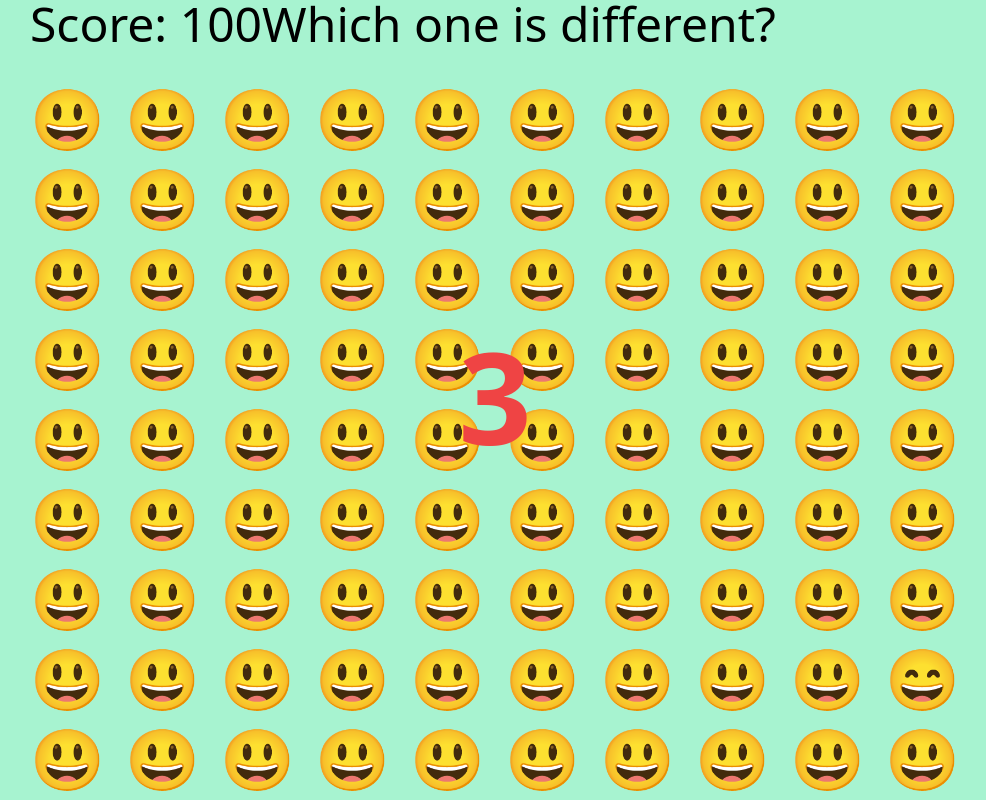
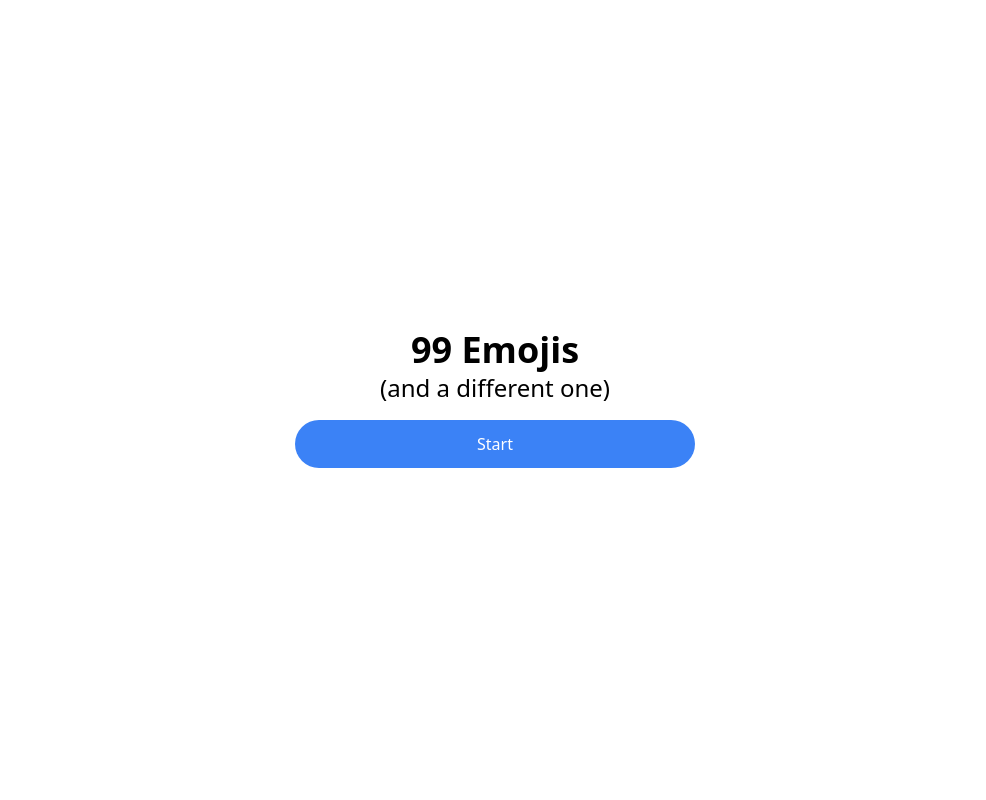
Before and after one commit to jamesmarriott/99emojis, a React (Create React App) app: page / in a window 1280 px wide. Shown: the top 800 px of the page, without its empty margins (145-1131 px from the left). Built offline with nearby package versions, Linux system fonts and the light colour scheme.

Commit message:
emojigame

```diff
--- a/src/App.js
+++ b/src/App.js
@@ -1,27 +1,11 @@
 import React, { useState, useEffect } from "react";
 import { generateQuestion } from "./helpers"
 import QuestionDisplay from "./components/questionDisplay"
-import { List, arrayMove } from "react-movable";
+import Game from "./pages/gameplay"
 
-export default function App() {
-
-// get the new question = pass that to the display child component as props
-// display the question as a child component
-
-  const emojiAmount = 100
-  const randomPos = Math.floor(Math.random() * emojiAmount)
-  const time = 10
-  const hundredEmoji = generateQuestion(randomPos, emojiAmount)
+ export default function App() {
 
   return (
-    <QuestionDisplay hundredEmoji={hundredEmoji} randomPos={randomPos} time={time}/>
+    <Game/>
   )
-}
-
-// 99 + 1 Find the odd one out
-// timer - need a nice timer bar import something
-// randomly generate background colors
-// display: Score (score = time bonus), question 1 of 10,
-// timer at the bottom
-// modal - correct / wrong / delay and then next question
-// when working, make responsive.
+ }
--- /dev/null
+++ b/src/components/countModal.js
@@ -0,0 +1,13 @@
+import React from "react";
+
+export default function CountModal ({countDown}) {
+
+  return (
+    <div className="fixed inset-0 flex items-center justify-center">
+      <div className="bg-white max-w-md w-full p-6">
+          <h1 className="text-7xl font-bold text-red-900 text-center leading-none
+          mb-2">{countDown}</h1>
+      </div>
+    </div>
+  )
+}
--- /dev/null
+++ b/src/components/messageModal.js
@@ -0,0 +1,16 @@
+import React from "react";
+
+export default function MessageModal ({message}) {
+
+if (message !== "")
+  return (
+    <div className="fixed inset-0 flex items-center justify-center focus:outline-none">
+      <div className="bg-white bg-opacity-10 max-w-md w-full p-6">
+          <h1 className="focus:outline-none text-7xl font-bold text-red-800 text-center leading-none
+          mb-2">{message}</h1>
+      </div>
+    </div>
+  )
+else return (null
+)
+}
--- /dev/null
+++ b/src/components/nextModal.js
@@ -0,0 +1,18 @@
+import React, { useState, useEffect } from "react";
+
+const NextModal = ({ nextClick }) => (
+  <>
+    <div className="z-40 fixed inset-0 flex items-center justify-center">
+      <div className="bg-white max-w-md w-full p-6 bg-opacity-95">
+          <h1 className="text-4xl font-bold text-center leading-none mb-2">Score: 0</h1>
+          <h2 className="text-2xl text-center leading-none mb-2">Round 1/ 10</h2>
+          <button
+          className="bg-blue-500 text-white w-full py-3 t mt-3 rounded-full"
+         onClick={nextClick}
+          >Next Round</button>
+      </div>
+    </div>
+  </>
+  )
+
+export default NextModal
--- a/src/components/questionDisplay.js
+++ b/src/components/questionDisplay.js
@@ -1,58 +1,67 @@
 import React, { useState, useEffect } from "react";
+import MessageModal from "./messageModal";
+import NextModal from "./nextModal";
 import { generateQuestion } from "../helpers"
 
-export default function QuestionDisplay ({hundredEmoji, randomPos, time}) {
+export default function QuestionDisplay ({emojiAmount, randomPos, time}) {
   const [correct, setCorrect] = useState(false);
   const [counter, setCounter] = useState(time);
+  const [questionNum, setQuestionNumber] = useState(1)
   const [showModal, setShowModal] = useState(false);
+  const [message, setMessage] = useState("");
+  const [roundOver, setRoundOver] = useState(false)
+  const [lose, setLose] = useState(false)
+  const [emoji, setEmoji] = useState(generateQuestion(randomPos, emojiAmount, questionNum))
 
 const checkCorrect = (item, index) => {
-  if (index === randomPos) {
-    console.log("correct")
+  if (!lose && index === randomPos){
+    setMessage("Correct!")
+    setCorrect(true)
   }
   else {
-    console.log("wrong")
+    if (!lose) setMessage("Wrong!")
   }
 }
 
 useEffect(() => {
-  counter > 0 && setTimeout(() => setCounter(counter - 1), 1000);
+  message === "Wrong!" && setTimeout(() => setMessage(""), 500);
+}, [message]);
+
+useEffect(() => {
+  (counter > 0 && !correct) && setTimeout(() => setCounter(counter - 1), 1000)
 }, [counter]);
+
+useEffect(() => {
+  counter === 0 && setLose(true)
+  counter === 0 && setMessage("Time's Up!");
+}, [counter]);
+
+useEffect(() => {
+  (lose || correct) && setTimeout(() => setRoundOver(true), 2000)
+}, [lose,correct]);
 
   return (
     <>
-    {/* <div className="fixed inset-0 flex items-center justify-center">
-      <div className="bg-white max-w-md w-full p-6">
-          <h1 className="text-4xl font-bold text-center leading-none mb-2">Start Game</h1>
-          <p className="text-sm text-gray-700 text-center mb-4">Some text</p>
-          <button className="bg-blue-500 text-white w-full py-3 rounded-full">Start</button>
-      </div>
-    </div> */}
-    <div className="fixed inset-0 flex items-center justify-center">
-      <div className="max-w-md w-full p-6">
-          <h1 className="text-9xl text-red-500 font-bold text-center leading-none mb-2">3</h1>
-      </div>
-    </div>
+    {roundOver ?
+    <NextModal /> : null}
 
+    <MessageModal message={message}/>
     <div className="flex h-screen bg-green-200 justify-items-stretch">
-      {hundredEmoji.length > 0 &&
+      {emoji.length > 0 &&
         <div className="m-auto">
-            <div className="flex font-sans pb-10 text-5xl align-center">
-              <div>Score: 100</div>
-              <div>Which one is different?</div>
-              </div>
-          <div className="grid grid-cols-10 gap-5">
-            {hundredEmoji.map((item, index) => (
+            <div className="font-sans pb-10 text-5xl text-center">Find the odd one out!</div>
+          <div className={`grid grid-cols-10 gap-5`}>
+            {emoji.map((item, index) => (
               <button
                 key={index}
-                className="text-6xl focus: outline-none"
+                className={`text-6xl focus:outline-none ${lose ? "cursor-not-allowed" : ""} ${lose && index !== randomPos? "opacity-20" : ""}`}
                 onClick={() => checkCorrect(item, index)}
                 >{item}</button>
             ))}
           </div>
           <div className="font-sans text-center pt-6 text-4xl">{counter}</div>
           <div className="relative pt-6">
-            <div className="overflow-hidden h-2 mb-4 text-xs flex rounded bg-pink-200">
+            <div className="overflow-hidden h-6 mb-4 text-xs flex rounded bg-pink-200">
                 <div style={{ width: `${counter*(100/time)}%`}}
                   className="transition-all ease-out duration-100 shadow-none flex flex-col text-center whitespace-nowrap text-white justify-center bg-pink-600">
                 </div>
@@ -74,7 +83,10 @@ useEffect(() => {
 
 
 // display: Score (score = time bonus), question 1 of 10,
-// countdown to start (background (opacity))
 // modal - correct / wrong / delay and then next question
 // when working, make responsive.
 // randomly generate background colors
+
+// todo - start modal
+// Start modal with button
+//
--- /dev/null
+++ b/src/components/startModal.js
@@ -0,0 +1,15 @@
+import React, { useState, useEffect } from "react";
+
+export default function StartModal () {
+
+  return (
+    <div className="fixed inset-0 flex items-center justify-center">
+      <div className="bg-white max-w-md w-full p-6">
+          <h1 className="text-4xl font-bold text-center leading-none
+          mb-2">99 Emojis</h1>
+          <h2 className="text-2xl text-center leading-none mb-2">(and a different one)</h2>
+          <button className="bg-blue-500 text-white w-full py-3 t mt-3 rounded-full">Start</button>
+      </div>
+    </div>
+  )
+}
--- a/src/helpers.js
+++ b/src/helpers.js
@@ -1,15 +1,18 @@
-export function generateQuestion(randomPos, emojiAmount) {
+export function generateQuestion(randomPos, emojiAmount, questionNum) {
   const hundredEmoji = []
   let i = 0
-  const emojiBase = [
-    ["😃"],["😄"]
-  ];
+
+  const emojiBase = {
+    1: ["😃", "😄"],
+    2: ["😈", "👿"]
+  };
+
   do {
     if (i === randomPos) {
-      hundredEmoji.push(emojiBase[1])
+      hundredEmoji.push(emojiBase[questionNum][1])
       console.log(i)
     }
-    else hundredEmoji.push(emojiBase[0])
+    else hundredEmoji.push(emojiBase[questionNum][0])
     i = i + 1;
   }
   while (i < emojiAmount);
--- /dev/null
+++ b/src/pages/gameplay.js
@@ -0,0 +1,78 @@
+import React, { useState, useEffect } from "react";
+import { generateQuestion } from "../helpers"
+import QuestionDisplay from "../components/questionDisplay"
+import StartModal from "../components/startModal"
+import CountModal from "../components/countModal"
+
+export default function Game({}) {
+
+// get the new question = pass that to the display child component as props
+// display the question as a child component
+
+const [countDown, setCountDown] = useState(3);
+const [countStart, setCountStart] = useState(false)
+const [startGame, setStartGame] = useState(false)
+const emojiAmount = 100
+const [randomPos, setRandomPos] = useState()
+const time = 10
+
+  const startCount = () => {
+    setRandomPos(Math.floor(Math.random() * emojiAmount))
+    setCountStart(true)
+  }
+
+function nextClick() {
+    console.log("next")
+  }
+
+  useEffect(() => {
+    if (countDown > 0 && countStart === true) {
+    setTimeout(() => setCountDown(countDown - 1), 1000);
+    }
+    else if (countDown === 0) {
+      setStartGame(true)
+    }
+  });
+
+   return (
+     <>
+      {startGame ? (
+        <QuestionDisplay emojiAmount={emojiAmount} randomPos={randomPos} time={time}/>
+      ) : (
+          <div className="fixed inset-0 flex items-center justify-center">
+            <div className="bg-white max-w-md w-full p-6">
+                <h1 className="text-4xl font-bold text-center leading-none
+                mb-2">99 Emojis</h1>
+                <h2 className="text-2xl text-center leading-none mb-2">(and a different one)</h2>
+
+                {countStart ?
+                <CountModal countDown={countDown}/> :
+                <button className="bg-blue-500 text-white w-full py-3 t mt-3 rounded-full"
+                onClick={startCount}
+                >
+                  Start</button>
+                }
+          </div>
+        </div>
+      )
+    }
+    </>
+  )
+}
+
+
+
+
+//   return (
+//     <div className="fixed inset-0 flex items-center justify-center">
+//       <div className="bg-white max-w-md w-full p-6">
+//           <h1 className="text-4xl font-bold text-center leading-none
+//           mb-2">99 Emojis</h1>
+//           <h2 className="text-2xl text-center leading-none mb-2">(and a different one)</h2>
+//           <button className="bg-blue-500 text-white w-full py-3 t mt-3 rounded-full">Start</button>
+//       </div>
+//     </div>
+//   )
+// }
+
+    {/* <QuestionDisplay hundredEmoji={hundredEmoji} randomPos={randomPos} time={time}/> */}
--- a/tailwind.config.js
+++ b/tailwind.config.js
@@ -5,7 +5,7 @@ module.exports = {
     extend: {},
   },
   variants: {
-    extend: {},
+    outline: ["focus"],
   },
   plugins: [],
 }
```
